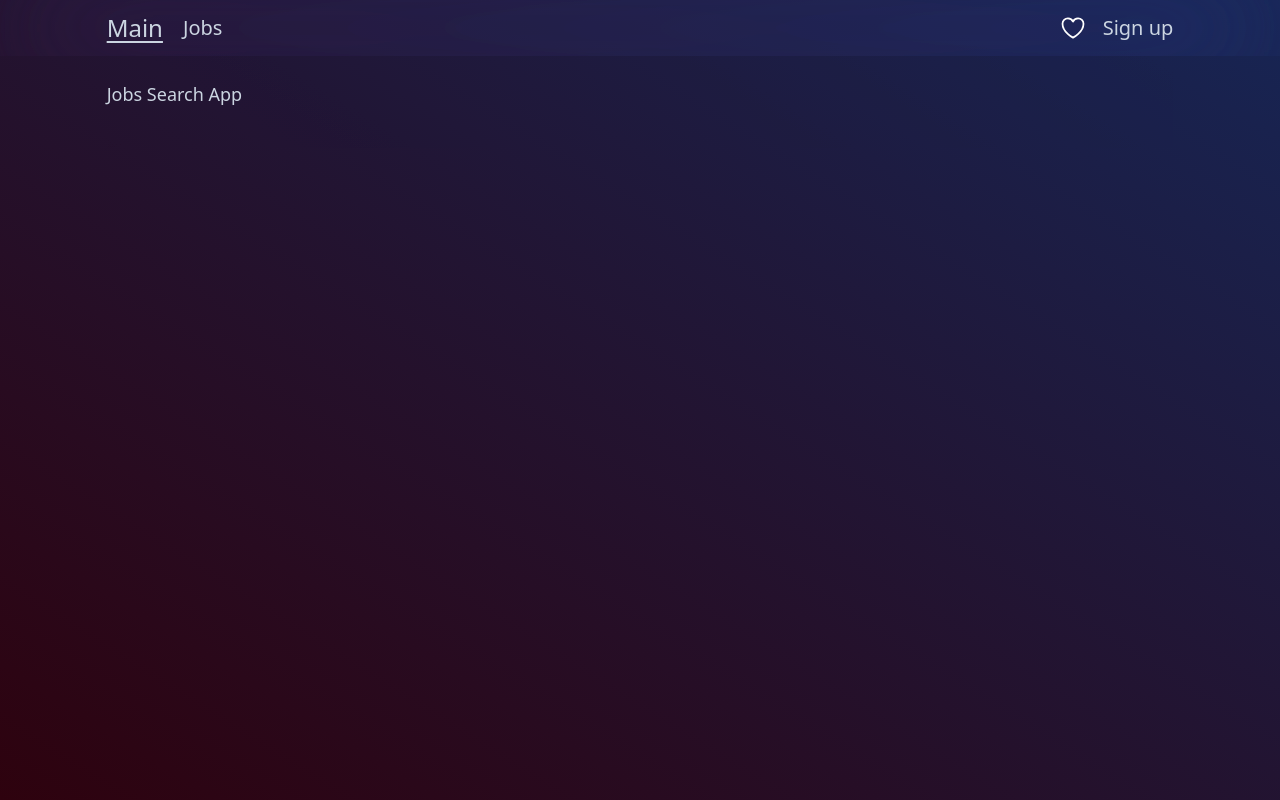
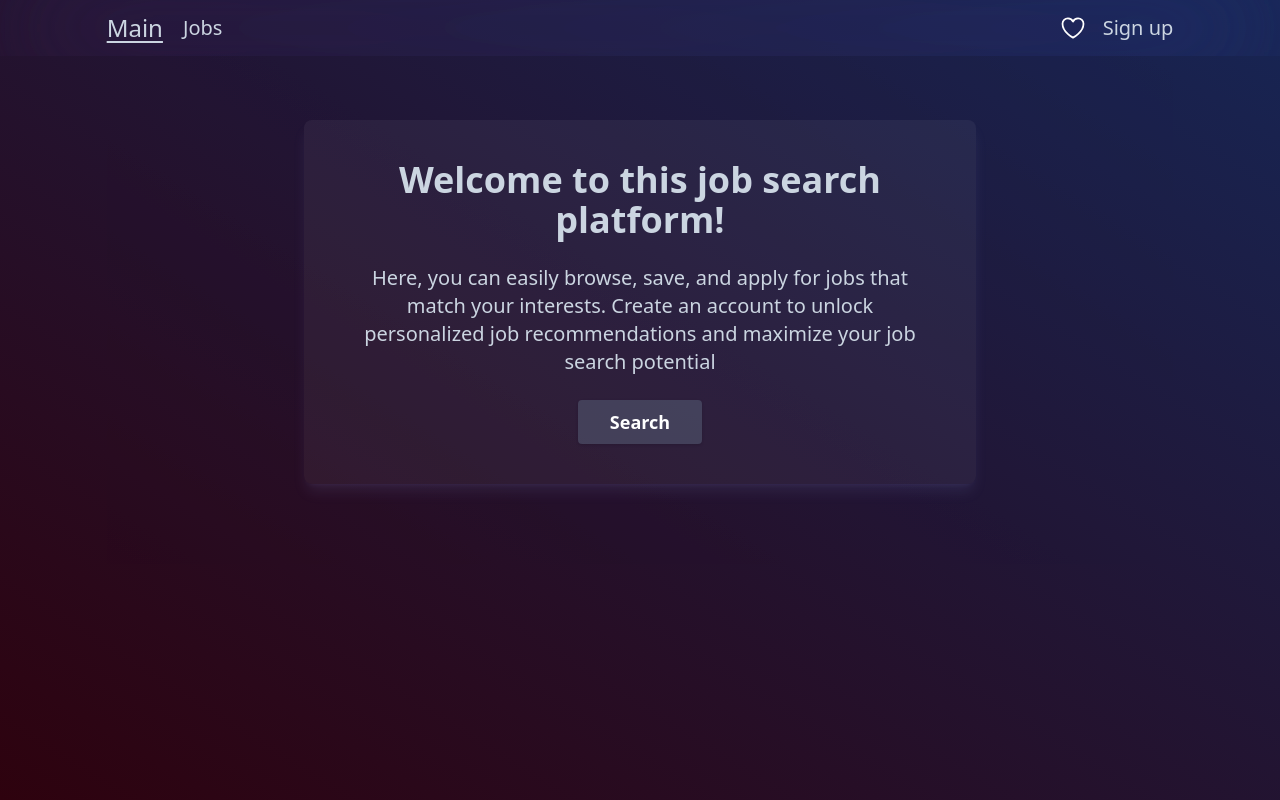
Before and after one commit to filisinia/Jobs-search-app, a Next.js app: page / in a window 1280 px wide. Built offline with nearby package versions, Linux system fonts and the light colour scheme.

Commit message:
feat: create main page

```diff
--- a/src/app/page.tsx
+++ b/src/app/page.tsx
@@ -1,9 +1,22 @@
-import Search from '@/components/search';
+import Link from 'next/link';
 
 export default function App() {
   return (
-    <>
-      <h1 className="center">Jobs Search App </h1>
-    </>
+    <section className="flex flex-col items-center justify-center text-center gap-6 mb-10 p-10 max-w-2xl rounded-lg bg-slate-50/5 shadow-lg shadow-indigo-300/10 m-auto mt-10">
+      <h1 className="text-4xl font-bold">
+        Welcome to this job search platform!
+      </h1>
+      <p className="text-xl">
+        Here, you can easily browse, save, and apply for jobs that match your
+        interests. Create an account to unlock personalized job recommendations
+        and maximize your job search potential
+      </p>
+      <Link
+        href="/jobs"
+        className="shadow max-w-max bg-slate-500/40 hover:bg-slate-400/30 focus:shadow-outline focus:outline-none text-white font-bold py-2 px-8 rounded"
+      >
+        Search
+      </Link>
+    </section>
   );
 }
```
Also changed, not shown: 1 other file (tests, documents, lock files or other folders).
